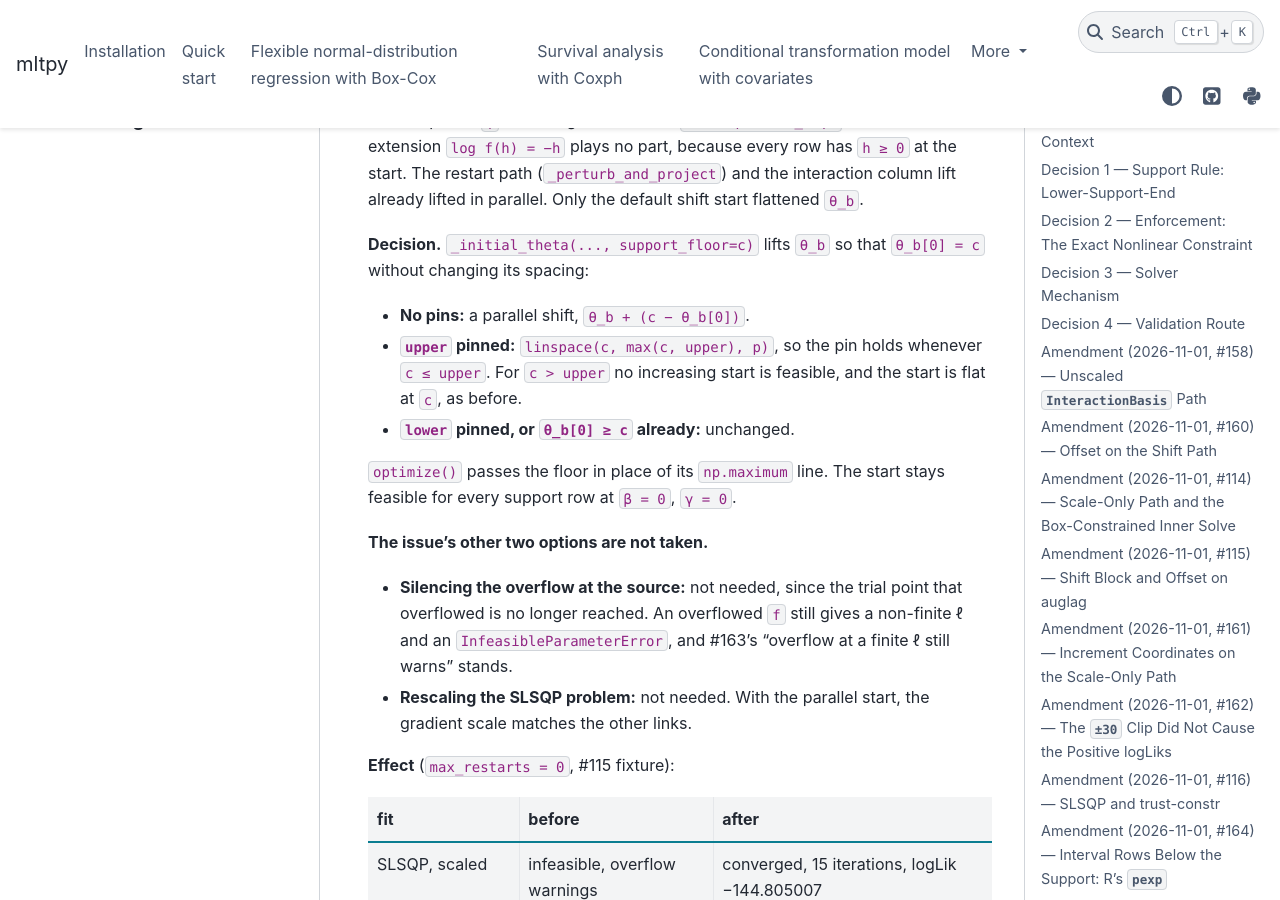
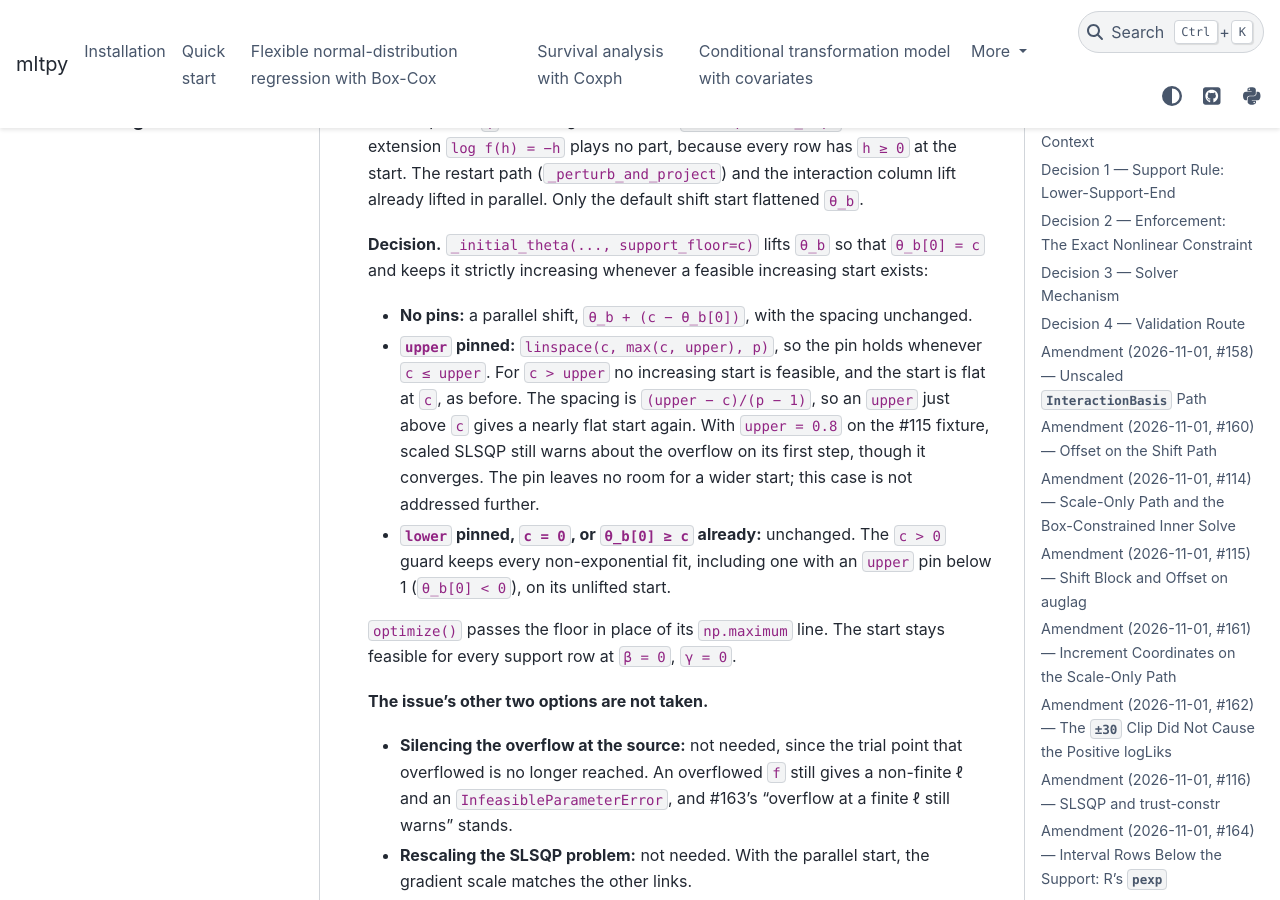
Before and after one commit to RMKruse/mltpy, a Sphinx documentation site: the page built from docs/adr/0005-exponential-scaling-constraint.md, in a window 1280 px wide and 900 px high, scrolled down 24665 px. Built offline with Sphinx 7.4.7 and the PyData theme 0.15.4, drawn with Linux system fonts in a browser that asks for light colours.

Commit message:
fix: address #165 review findings
- optimizer: restore the support_floor > 0 guard in _initial_theta. Without
  it an upper pin below 1 (theta_b[0] < 0) was lifted to theta_b[0] = 0 on
  every distribution, and upper <= 0 gave a flat start that broke the pin.
  Regression test for upper in {0.5, 0, -1} with the default floor.
- ADR 0005 #165 amendment: the upper-pinned lift changes the spacing to
  (upper - c)/(p - 1); an upper just above c is nearly flat again (upper=0.8
  on the #115 fixture still warns on SLSQP's first step, then converges).
  Documented as not addressed.
- CHANGELOG / implementation notes: first-attempt convergence is scoped to
  the #115 fixture; test docstring names the measured quantity (grad norm).

```diff
--- a/docs/adr/0005-exponential-scaling-constraint.md
+++ b/docs/adr/0005-exponential-scaling-constraint.md
@@ -972,13 +972,21 @@ The restart path (`_perturb_and_project`) and the interaction column lift
 already lifted in parallel. Only the default shift start flattened `θ_b`.
 
 **Decision.** `_initial_theta(..., support_floor=c)` lifts `θ_b` so that
-`θ_b[0] = c` without changing its spacing:
+`θ_b[0] = c` and keeps it strictly increasing whenever a feasible
+increasing start exists:
 
-- **No pins:** a parallel shift, `θ_b + (c − θ_b[0])`.
+- **No pins:** a parallel shift, `θ_b + (c − θ_b[0])`, with the spacing
+  unchanged.
 - **`upper` pinned:** `linspace(c, max(c, upper), p)`, so the pin holds
   whenever `c ≤ upper`. For `c > upper` no increasing start is feasible, and
-  the start is flat at `c`, as before.
-- **`lower` pinned, or `θ_b[0] ≥ c` already:** unchanged.
+  the start is flat at `c`, as before. The spacing is `(upper − c)/(p − 1)`,
+  so an `upper` just above `c` gives a nearly flat start again. With
+  `upper = 0.8` on the #115 fixture, scaled SLSQP still warns about the
+  overflow on its first step, though it converges. The pin leaves no room
+  for a wider start; this case is not addressed further.
+- **`lower` pinned, `c = 0`, or `θ_b[0] ≥ c` already:** unchanged. The
+  `c > 0` guard keeps every non-exponential fit, including one with an
+  `upper` pin below 1 (`θ_b[0] < 0`), on its unlifted start.
 
 `optimize()` passes the floor in place of its `np.maximum` line. The start
 stays feasible for every support row at `β = 0`, `γ = 0`.
```
Also changed, not shown: CHANGELOG.md (+2 -1 lines), docs/dev/implementation-notes.md (+2 -1 lines), 2 other files.
